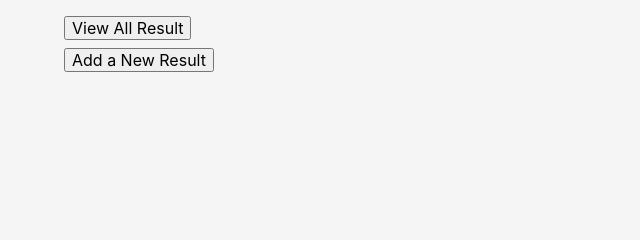
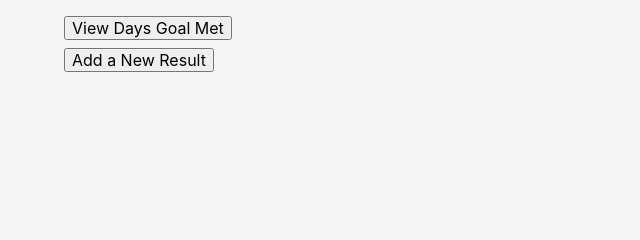
Before and after one commit to Momentum-Team-11/django-habit-tracker-Tedfulk, a Django app: template templates/habit/habit_detail.html in a window 1280 px wide. Shown: the part 145-385 px from the top of the page, without its empty margins (0-640 px from the left). Run offline with Django 4.2, Linux system fonts and the light colour scheme; the template is opened without the code that fills it, so the values that code supplies are empty; parts of the project's set-up code (start-up, migrations or seed data) failed here and were passed over; some libraries are stand-ins or nearby versions.

Commit message:
view days goal met

```diff
--- a/habit/views.py
+++ b/habit/views.py
@@ -27,7 +27,7 @@
 
 def result_detail(request, pk):
     habit = get_object_or_404(Habit, pk=pk)
-    results = Result.objects.all().filter(habit_record_id=habit.id)
+    results = Result.objects.filter(daily_record__gt=habit.goal)
     form = HabitForm()
     return render(request, "habit/result_detail.html", {"habit": habit, "results": results, "form": form}
                   )
--- a/templates/habit/habit_detail.html
+++ b/templates/habit/habit_detail.html
@@ -7,12 +7,12 @@
 <div class="pb2">
   <p class="f3">{{ habit.habit.title }} </p>
   <p>Goal: {{ habit.goal }} </p>
-  <button><a href={% url 'result_detail' habit.pk %} class="black no-underline">View All Result</a></button>
+  <button><a href={% url 'result_detail' habit.pk %} class="black no-underline">View Days Goal Met</a></button>
 </div>
 <button><a href={% url 'add_result' habit.pk %} class="black no-underline">Add a New Result</a></button>
 
 {% for result in results %}
-  <p>Today's Number: {{ result.daily_record }} </p>
+  <p>Daily Result: {{ result.daily_record }} </p>
   <p>Date: {{ result.update_date|date:"m/d/Y" }} </p>
  <button><a href={% url 'edit_result'  pk=result.pk %} class="black no-underline">Edit </a></button>
  <button><a href={% url 'delete_result' result_pk=result.pk %} class="black no-underline">Delete </a></button>
```
Also changed, not shown: templates/habit/result_detail.html (+5 -4 lines), habit/migrations/0012_alter_result_update_date.py (added), habit/migrations/0013_remove_result_completed_alter_result_update_date.py (added), habit/migrations/0014_result_completed_alter_result_update_date.py (added).
